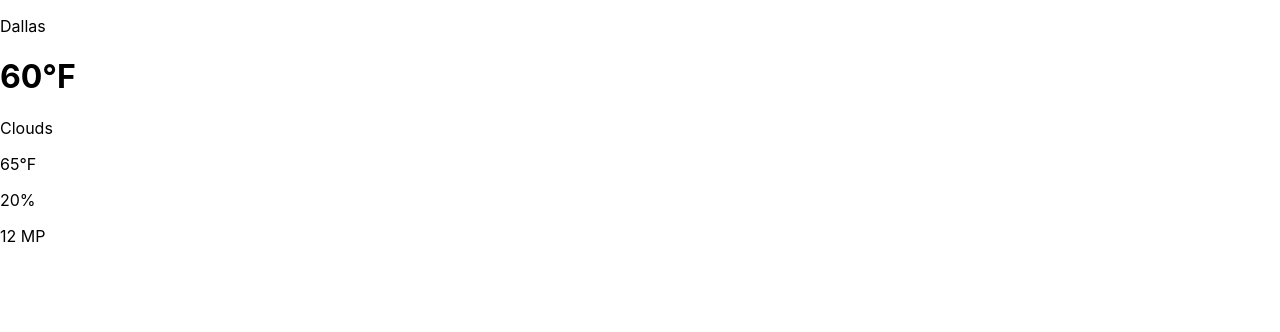
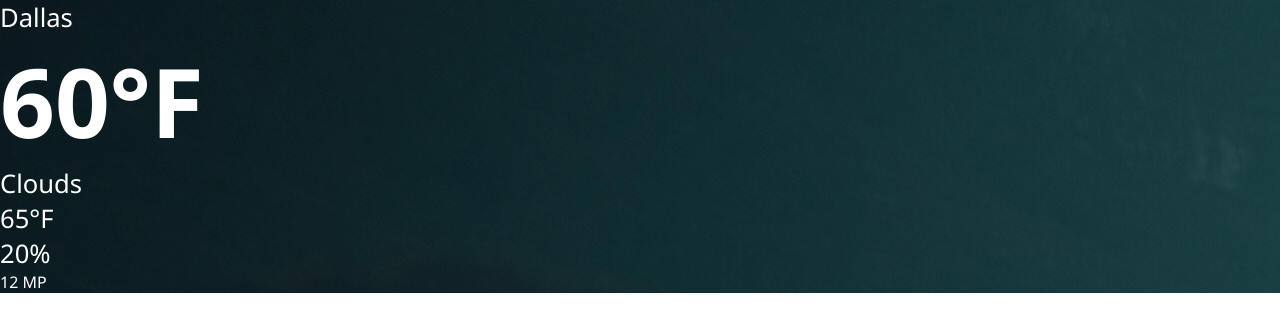
Before and after one commit to san270131/Portafolio, a React (Create React App) app in the folder weather-app-react/: page / in a window 1280 px wide. Shown: the top 332 px of the page. Built offline with nearby package versions, Linux system fonts and the light colour scheme.

Commit message:
criando arquivo de imagenes

```diff
--- a/weather-app-react/package.json
+++ b/weather-app-react/package.json
@@ -9,7 +9,7 @@
     "axios": "^0.27.2",
     "react": "^18.2.0",
     "react-dom": "^18.2.0",
-    "react-scripts": "5.0.1",
+    "react-scripts": "^2.1.3",
     "web-vitals": "^2.1.4"
   },
   "scripts": {
--- a/weather-app-react/src/index.css
+++ b/weather-app-react/src/index.css
@@ -1,13 +1,43 @@
+@import url('https://fonts.googleapis.com/css2?family=Audiowide&display=swap');
+
+*{
+  box-sizing: border-box;
+  margin: 0;
+  padding: 0;
+}
+
 body {
   margin: 0;
-  font-family: -apple-system, BlinkMacSystemFont, 'Segoe UI', 'Roboto', 'Oxygen',
+  font-family: 'Outfit', 'Segoe UI', 'Roboto', 'Oxygen',
     'Ubuntu', 'Cantarell', 'Fira Sans', 'Droid Sans', 'Helvetica Neue',
     sans-serif;
   -webkit-font-smoothing: antialiased;
   -moz-osx-font-smoothing: grayscale;
 }
 
-code {
-  font-family: source-code-pro, Menlo, Monaco, Consolas, 'Courier New',
-    monospace;
+p{
+  font-size: 1.6rem;
 }
+
+h1{
+  font-size: 6rem;
+}
+
+.app{
+  width: 100%;
+  height: 100%;
+  position: relative;
+  background-color: rgba(0,0,0,0.4);
+  color: #fff;
+}
+
+.app::after{
+  content: '';
+  background: url(../src/imagenes/pexels-atahan-demir-10785189.jpg);
+  position: absolute;
+  width: 100%;
+  height: 100%;
+  top: 0;
+  left: 0;
+  z-index: -1;
+}
```
Also changed, not shown: weather-app-react/src/imagenes/pexels-atahan-demir-10785189.jpg (added), 1 other file (tests, documents, lock files or other folders).
